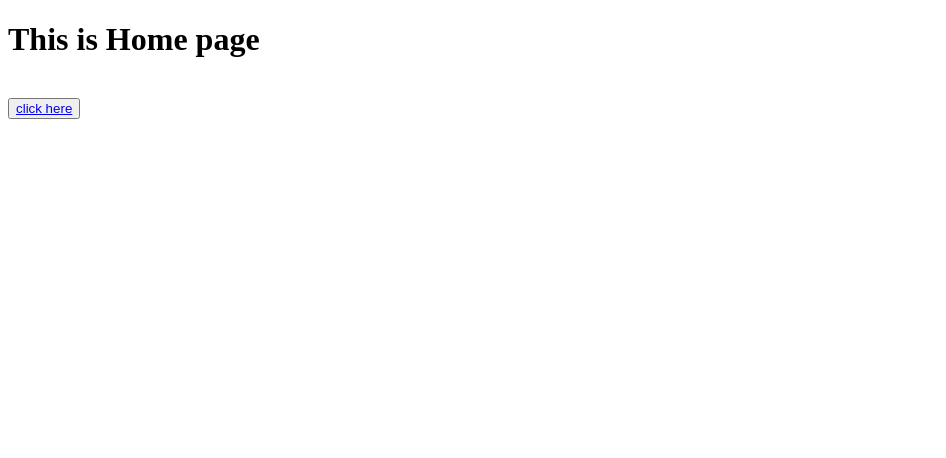
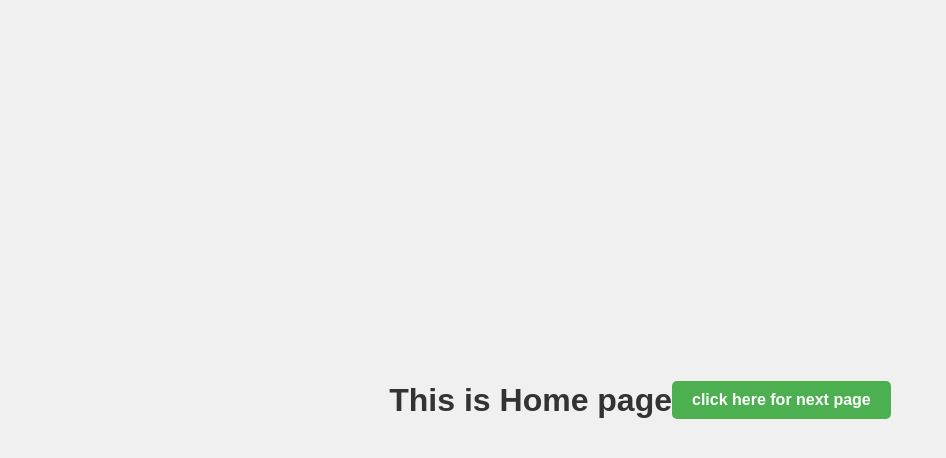
Before and after one commit to jsbagul/Repo_Chemito3, a plain HTML site: page index.html in a window 1280 px wide. Shown: the whole page, without its empty margins (0-946 px from the left). Drawn offline with Linux system fonts and the light colour scheme.

Commit message:
linked style file in index file

```diff
--- a/index.html
+++ b/index.html
@@ -4,10 +4,11 @@
     <meta charset="UTF-8">
     <meta name="viewport" content="width=device-width, initial-scale=1.0">
     <title>Document</title>
+    <link rel="stylesheet" href="style.css">
 </head>
 <body>
     <h1>This is Home page </h1>
     <br>
-    <button> <a href="secondPage.html">click here</a></button>
+    <button> <a href="secondPage.html">click here for next page</a></button>
 </body>
 </html>
--- /dev/null
+++ b/style.css
@@ -0,0 +1,48 @@
+/* Style for the body */
+body {
+    font-family: Arial, sans-serif;
+    margin: 0;
+    padding: 0;
+    background-color: #f0f0f0;
+    display: flex;
+    justify-content: center;
+    align-items: center;
+    height: 100vh;
+}
+
+/* Style for the h1 */
+h1 {
+    color: #333;
+    font-size: 2em;
+}
+
+/* Style for the button */
+button {
+    background-color: #4CAF50; /* Green background */
+    color: white; /* White text */
+    border: none; /* Remove border */
+    padding: 10px 20px; /* Add some padding */
+    font-size: 16px; /* Increase font size */
+    cursor: pointer; /* Change cursor to pointer on hover */
+    border-radius: 5px; /* Rounded corners */
+    transition: background-color 0.3s ease; /* Smooth background color change on hover */
+}
+
+/* Hover effect for button */
+button:hover {
+    background-color: #45a049; /* Darker green */
+}
+
+/* Style for the link inside the button */
+button a {
+    text-decoration: none;
+    color: white;
+    font-weight: bold;
+}
+
+/* Remove button padding from a */
+button a {
+    display: block;
+    width: 100%;
+    height: 100%;
+}
```
